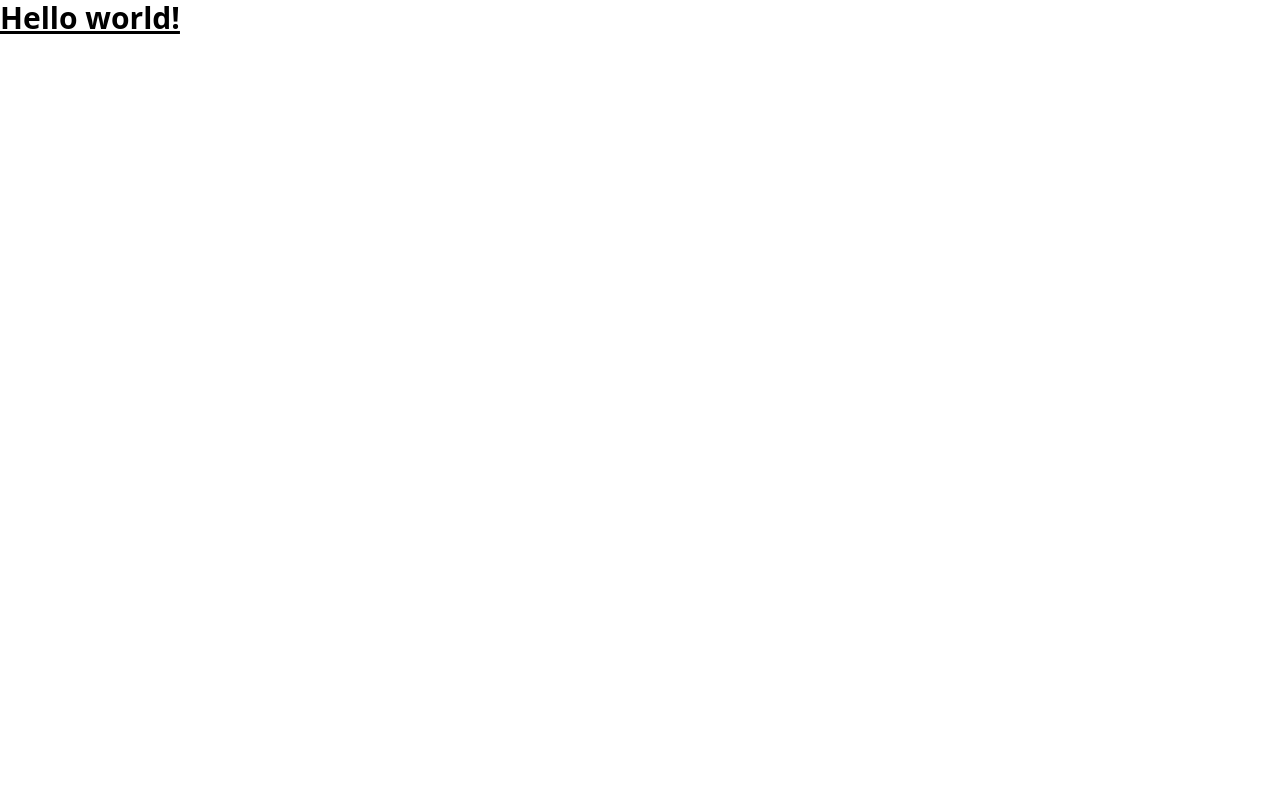
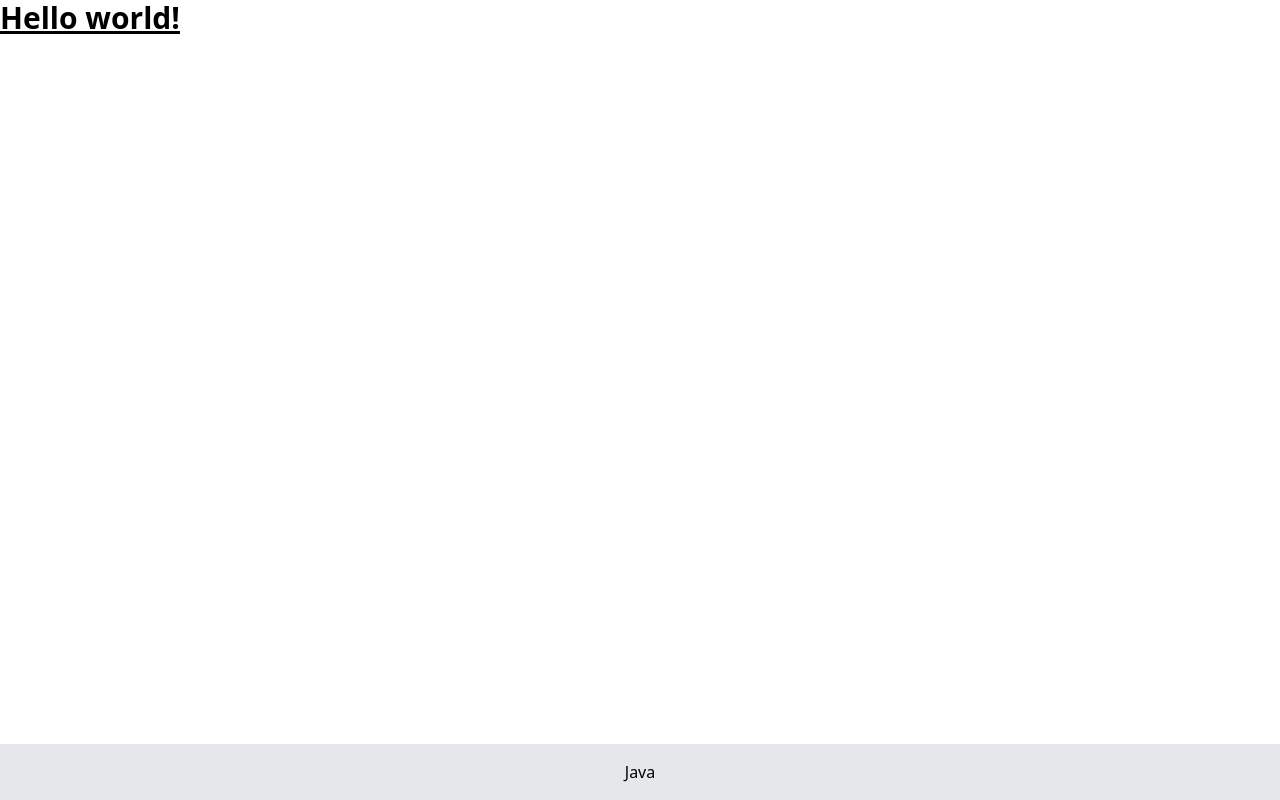
Before and after one commit to mts-lucas/survivors-bank-front, a Next.js app in the folder bunker/: page / in a window 1280 px wide. Built offline with nearby package versions, Linux system fonts and the light colour scheme.

Commit message:
add footer

```diff
--- a/bunker/src/app/components/footer.js
+++ b/bunker/src/app/components/footer.js
@@ -1,5 +1,8 @@
-function Footer(){
 
+export function Footer(){
+  return (
+    <footer className="fixed bottom-0 w-full bg-gray-200 p-4 text-center">
+      <p>Java</p>
+    </footer>
+  )
 }
-
-export default Footer;
--- a/bunker/src/app/components/header.js
+++ b/bunker/src/app/components/header.js
@@ -1,5 +1,3 @@
-function Header(){
+export function Header(){
 
 }
-
-export default Header;
--- a/bunker/src/app/layout.js
+++ b/bunker/src/app/layout.js
@@ -1,5 +1,6 @@
 import './globals.css';
-
+import './components/footer'
+import { Footer } from './components/footer';
 
 export const metadata = {
   title: 'Bunker',
@@ -9,7 +10,10 @@ export const metadata = {
 export default function RootLayout({ children }) {
  return (
     <html lang="en">
-      <body>{children}</body>
+         <body className="flex flex-col min-h-screen">
+        <div className="flex-grow">{children}</div>
+        <Footer />
+      </body>
     </html>
   )
 }
```
